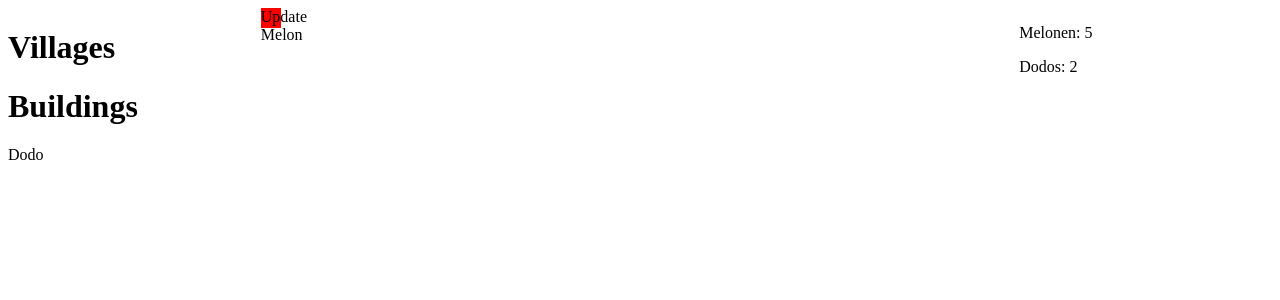
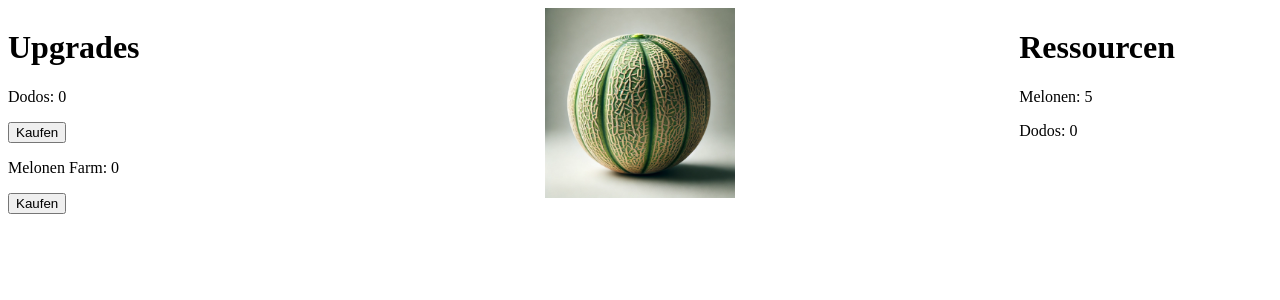
Before and after one commit to Domeimeie/DodoVFrontend, a Vue app: page / in a window 1280 px wide. Shown: the top 300 px of the page. Built offline with nearby package versions, Linux system fonts and the light colour scheme.

Commit message:
Restrcuture with props

```diff
--- a/index.html
+++ b/index.html
@@ -4,7 +4,7 @@
     <meta charset="UTF-8">
     <link rel="icon" href="/favicon.ico">
     <meta name="viewport" content="width=device-width, initial-scale=1.0">
-    <title>Vite App</title>
+    <title>Dodo Clicker</title>
   </head>
   <body>
     <div id="app"></div>
--- a/src/App.vue
+++ b/src/App.vue
@@ -1,17 +1,14 @@
 <template>
   <div class="my-grid">
     <div class="bg-green-200 flex flex-col">
-      <div class="bg-green-400 h-full">
-        <Villages />
-      </div>
       <div class="bg-green-800 h-full">
-        <Buildings />
+        <UpgradeList />
       </div>
     </div>
     <Clicker />
     <div class="bg-red-200 flex flex-col">
       <div class="bg-red-400 h-full">
-        <Ressources />
+        <RessourceList />
       </div>
     </div>
   </div>
@@ -19,9 +16,8 @@
 
 <script lang="ts" setup>
 
-  import Villages from './components/villageView/Villages.vue';
-  import Buildings from './components/villageView/Buildings.vue';
-  import Ressources from './components/villageView/Ressources.vue';
+  import UpgradeList from './components/villageView/UpgradeList.vue';
+  import RessourceList from './components/villageView/RessourceList.vue';
   import Clicker from './components/villageView/Clicker.vue';
 </script>
 
--- /dev/null
+++ b/src/components/props/Ressource.vue
@@ -0,0 +1,10 @@
+<template>
+    <div id="ressource"><p>{{ name }}: {{ amount }}</p></div>
+</template>
+
+<script setup>
+    const props = defineProps({
+    name: String,
+    amount: Number
+    });
+</script>
--- /dev/null
+++ b/src/components/props/Upgrades.vue
@@ -0,0 +1,15 @@
+<template>
+    <div id="ressource"><p>{{ name }}: {{ amount }}</p><button  @click="click">Kaufen</button></div>
+</template>
+
+<script setup>
+    const props = defineProps({
+    name: String,
+    amount: Number
+    });
+
+    const click = () => {
+        console.log("YES");
+    };
+;
+</script>
--- a/src/components/stores/ressourceStore.js
+++ b/src/components/stores/ressourceStores.js
@@ -11,12 +11,12 @@ export const useMelonStore = defineStore('melon', {
   },
 });
 
-export const useDodosStore = defineStore('dodo', {
+export const useDodoStore = defineStore('dodo', {
   state: () => ({
     dodo: 0,
   }),
   actions: {
-    updateMelon(newDodoValue) {
+    updateDodo(newDodoValue) {
       this.dodo = newMDodoValue;
     },
   },
--- a/src/components/villageView/Buildings.vue
+++ /dev/null
@@ -1,14 +0,0 @@
-<template>
-    <h1>Buildings</h1>
-    <p>Dodo</p>
-</template>
-
-
-<script setup>
-
-</script>
-
-
-<style scoped>
-
-</style>
--- a/src/components/villageView/Clicker.vue
+++ b/src/components/villageView/Clicker.vue
@@ -1,23 +1,33 @@
 <template>
-
-    <div style="width: 20px; height: 20px; background-color: red;" @click="updateMelonInStore">Update Melon</div>
+    <div class="clicker">
+        <img :src="melonImage" alt="My Image" @click="updateMelonInStore"/>
+    </div>
 </template>
 
 
 <script setup>
+    import melonImage from '@/assets/melon.webp';
+    import { useMelonStore } from '@/components/stores/ressourceStores.js';
 
-    import { useMelonStore } from '@/components/stores/ressourceStore.js';
+    const incrementAmount = 1;
 
     const melonStore = useMelonStore();
 
-    const incrementAmount = 1;
-
-    const updateMelonInStore = () => {
-        melonStore.updateMelon(melonStore.melon + incrementAmount);
-    };
 </script>
 
 
 <style scoped>
+    .clicker{
+        display: block;
+        margin-left: auto;
+        margin-right: auto;
+        width: 50%;
+    }
 
+    .clicker img{
+        display: block;
+        margin-left: auto;
+        margin-right: auto;
+        width: 50%;
+    }
 </style>
--- /dev/null
+++ b/src/components/villageView/RessourceList.vue
@@ -0,0 +1,44 @@
+<template>
+    <h1>Ressourcen</h1>
+    <Ressource :name="'Melonen'" :amount=melonStore.melon />
+    <Ressource :name="'Dodos'" :amount=dodoStore.dodo />
+</template>
+
+<script setup>
+
+    import {onMounted, onUnmounted } from 'vue';
+    import Ressource from '../props/Ressource.vue'
+    import { useMelonStore } from '@/components/stores/ressourceStores.js';
+    import { useDodoStore } from '@/components/stores/ressourceStores.js';
+
+    const incrementAmount = 1;
+    let intervalId = null;
+
+    const melonStore = useMelonStore();
+    const updateMelonInStore = () => {
+        melonStore.updateMelon(melonStore.melon + incrementAmount);
+    };
+
+    const dodoStore = useDodoStore();
+    const updateDodoInStore = () => {
+        dodoStore.updateDodo(melonStore.dodo + incrementAmount);
+    };
+
+    onMounted(() => {
+    intervalId = setInterval(() => {
+        updateMelonInStore();
+    }, 1000);
+    });
+
+    onUnmounted(() => {
+    if (intervalId) {
+        clearInterval(intervalId);
+    }
+    });
+
+
+</script>
+
+<style scoped>
+
+</style>
--- a/src/components/villageView/Ressources.vue
+++ /dev/null
@@ -1,36 +0,0 @@
-<template>
-    <p>Melonen: {{melonStore.melon}}</p>
-    <p>Dodos: {{ dodos }}</p>
-</template>
-
-<script setup>
-
-    import { ref, onMounted, onUnmounted } from 'vue';
-    import { useMelonStore } from '@/components/stores/ressourceStore.js';
-
-    const melonStore = useMelonStore();
-    const dodos = ref(2);
-
-    const incrementAmount = 1;
-    let intervalId = null;
-
-    onMounted(() => {
-    intervalId = setInterval(() => {
-        updateMelonInStore();
-    }, 1000);
-    });
-
-    onUnmounted(() => {
-    if (intervalId) {
-        clearInterval(intervalId);
-    }
-    });
-
-    const updateMelonInStore = () => {
-        melonStore.updateMelon(melonStore.melon + incrementAmount);
-    };
-</script>
-
-<style scoped>
-
-</style>
--- /dev/null
+++ b/src/components/villageView/UpgradeList.vue
@@ -0,0 +1,16 @@
+<template>
+    <h1>Upgrades</h1>
+    <Ressource :name="'Dodos'" :amount=0 />
+    <Ressource :name="'Melonen Farm'" :amount=0 />
+</template>
+
+
+<script setup>
+    import Ressource from '../props/Upgrades.vue'
+
+</script>
+
+
+<style scoped>
+
+</style>
--- a/src/components/villageView/Villages.vue
+++ /dev/null
@@ -1,13 +0,0 @@
-<template>
-    <h1>Villages</h1>
-</template>
-
-
-<script setup>
-
-</script>
-
-
-<style scoped>
-
-</style>
```
Also changed, not shown: src/components/stores/upgradesStore.js (+12 -0 lines), src/assets/melon.webp (added).
